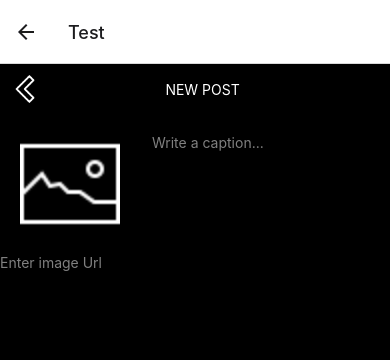
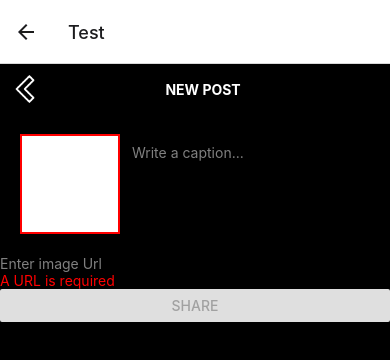
Before and after one commit to Peterhyh/uncut-social, a React Native app: screen /Test in a window 390 px wide. Shown: the top 360 px of the page. Built offline with nearby package versions, Linux system fonts and the light colour scheme.

Commit message:
Form Uploader update

```diff
--- a/components/AddNewPost.js
+++ b/components/AddNewPost.js
@@ -44,7 +44,7 @@ const styles = StyleSheet.create({
         color: '#fff',
         position: 'absolute',
         left: '42%',
-        fontweight: 700,
+        fontWeight: 700,
     },
 });
 
--- a/components/AddNewPost/FormUploader.js
+++ b/components/AddNewPost/FormUploader.js
@@ -1,19 +1,24 @@
 import * as Yup from 'yup';
 import { Formik } from 'formik';
 import PLACEHOLDER_IMAGE from '../../assets/images/placeholderImage.png';
-import { Image, StyleSheet, View, TextInput } from 'react-native';
+import { Image, StyleSheet, View, TextInput, Text, Button } from 'react-native';
+import { Divider } from 'react-native-elements';
+import { useState } from 'react';
 
-const schema = Yup.object().shape({
+const formSchema = Yup.object().shape({
     imageUrl: Yup.string().url().required('A URL is required'),
-    caption: Yup.string().max(2200, 'Caption has reached the character limit')
-});
+    caption: Yup.string().max(2200, 'Caption has reached the character limit'),
+})
 
 const FormUploader = () => {
+    const [thumbnailPic, setThumbnailPic] = useState(PLACEHOLDER_IMAGE);
+
     return (
         <Formik
             initialValues={{ imageUrl: '', caption: '' }}
-            validationSchema={schema}
+            validationSchema={formSchema}
             onSubmit={(values) => console.log(values)}
+            validateOnMount={true}
         >
             {({
                 handleBlur,
@@ -21,23 +26,41 @@ const FormUploader = () => {
                 handleSubmit,
                 values,
                 errors,
-                isInvalid,
+                isValid,
             }) => (
                 <>
                     <View style={styles.container}>
                         <Image
                             style={styles.uploadedImage}
-                            source={PLACEHOLDER_IMAGE}
+                            source={thumbnailPic}
                         />
-                        <TextInput
-                            placeholder='Write a caption...'
-                            placeholderTextColor='gray'
-                        />
+                        <View style={styles.captionContainer}>
+                            <TextInput
+                                style={styles.input}
+                                placeholder='Write a caption...'
+                                placeholderTextColor='gray'
+                                multiline={true}
+                                onChangeText={handleChange('caption')}
+                                onBlur={handleBlur('caption')}
+                                value={values.caption}
+                            />
+                        </View>
                     </View>
+                    <Divider width={0.2} orientation='vertical' />
                     <TextInput
+                        style={styles.input}
                         placeholder='Enter image Url'
                         placeholderTextColor='gray'
+                        onChangeText={handleChange('imageUrl')}
+                        onBlur={handleBlur('imageUrl')}
+                        value={values.imageUrl}
                     />
+                    {errors.imageUrl && (
+                        <Text style={styles.imageUrlErrorMessage}>
+                            {errors.imageUrl}
+                        </Text>
+                    )}
+                    <Button onPress={handleSubmit} disabled={!isValid} title='share' />
                 </>
             )}
         </Formik>
@@ -54,6 +77,19 @@ const styles = StyleSheet.create({
     uploadedImage: {
         height: 100,
         width: 100,
+        borderWidth: 2,
+        borderColor: 'red',
+    },
+    captionContainer: {
+        flex: 1,
+        marginLeft: 12,
+        marginTop: 10,
+    },
+    imageUrlErrorMessage: {
+        color: 'red',
+    },
+    input: {
+        color: '#fff',
     },
 });
 
--- a/tsconfig.json
+++ /dev/null
@@ -1,4 +0,0 @@
-{
-  "compilerOptions": {},
-  "extends": "expo/tsconfig.base"
-}
```
Also changed, not shown: assets/images/placeholderImage.png.
